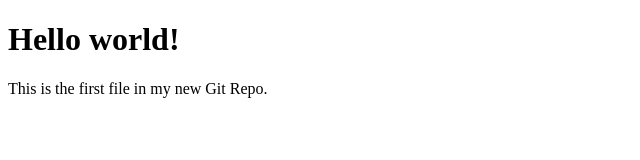
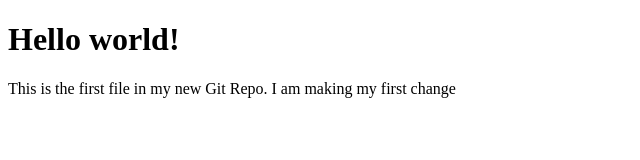
Before and after one commit to apa976/HelloAgain, a plain HTML site: page index.html in a window 1280 px wide. Shown: the whole page, without its empty margins (0-640 px from the left). Drawn offline with Linux system fonts and the light colour scheme.

Commit message:
added text

```diff
--- a/index.html
+++ b/index.html
@@ -6,7 +6,7 @@
 <body>
 
 <h1>Hello world!</h1>
-<p>This is the first file in my new Git Repo.</p>
+<p>This is the first file in my new Git Repo. I am making my first change</p>
 
 </body>
 </html>
```
